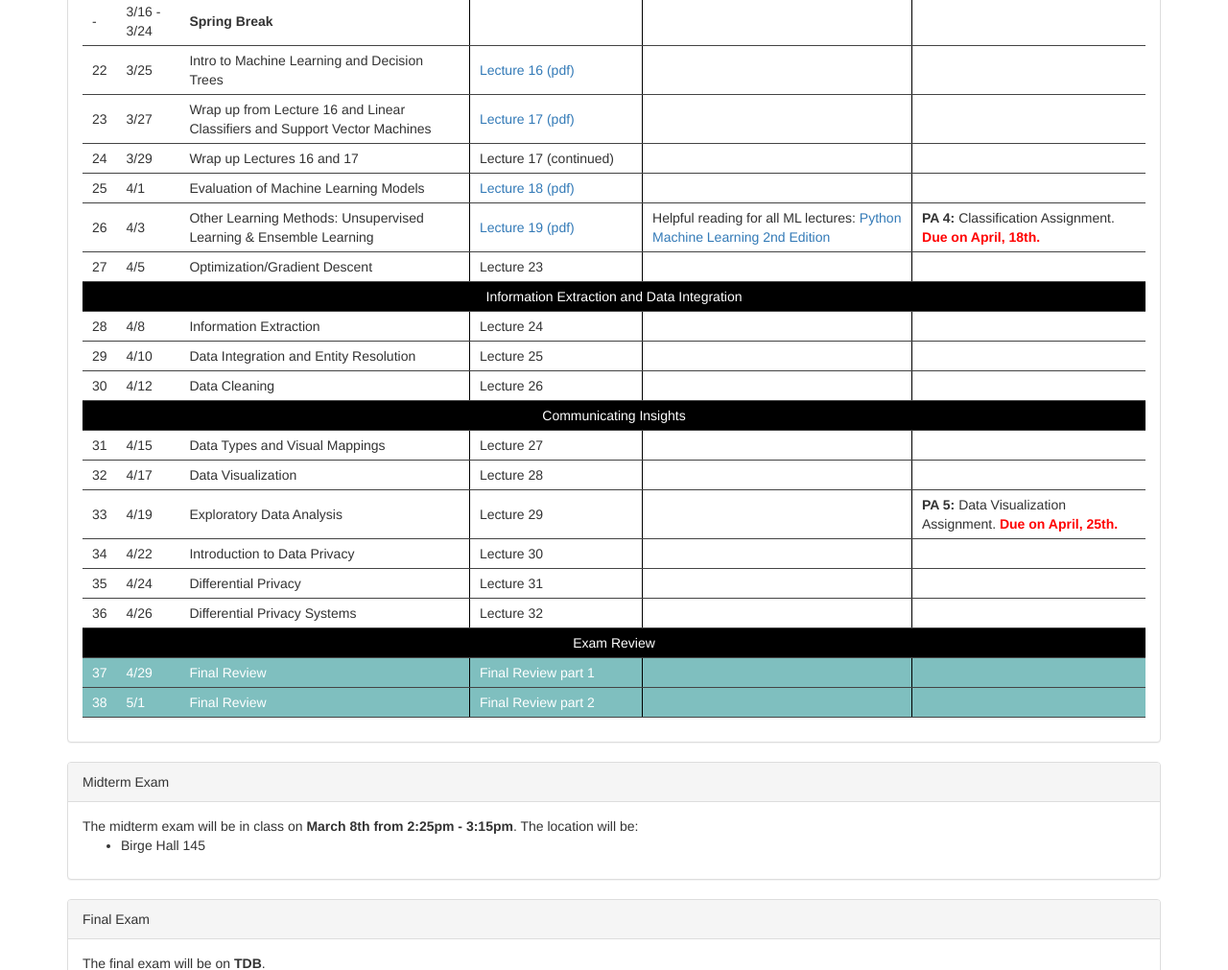
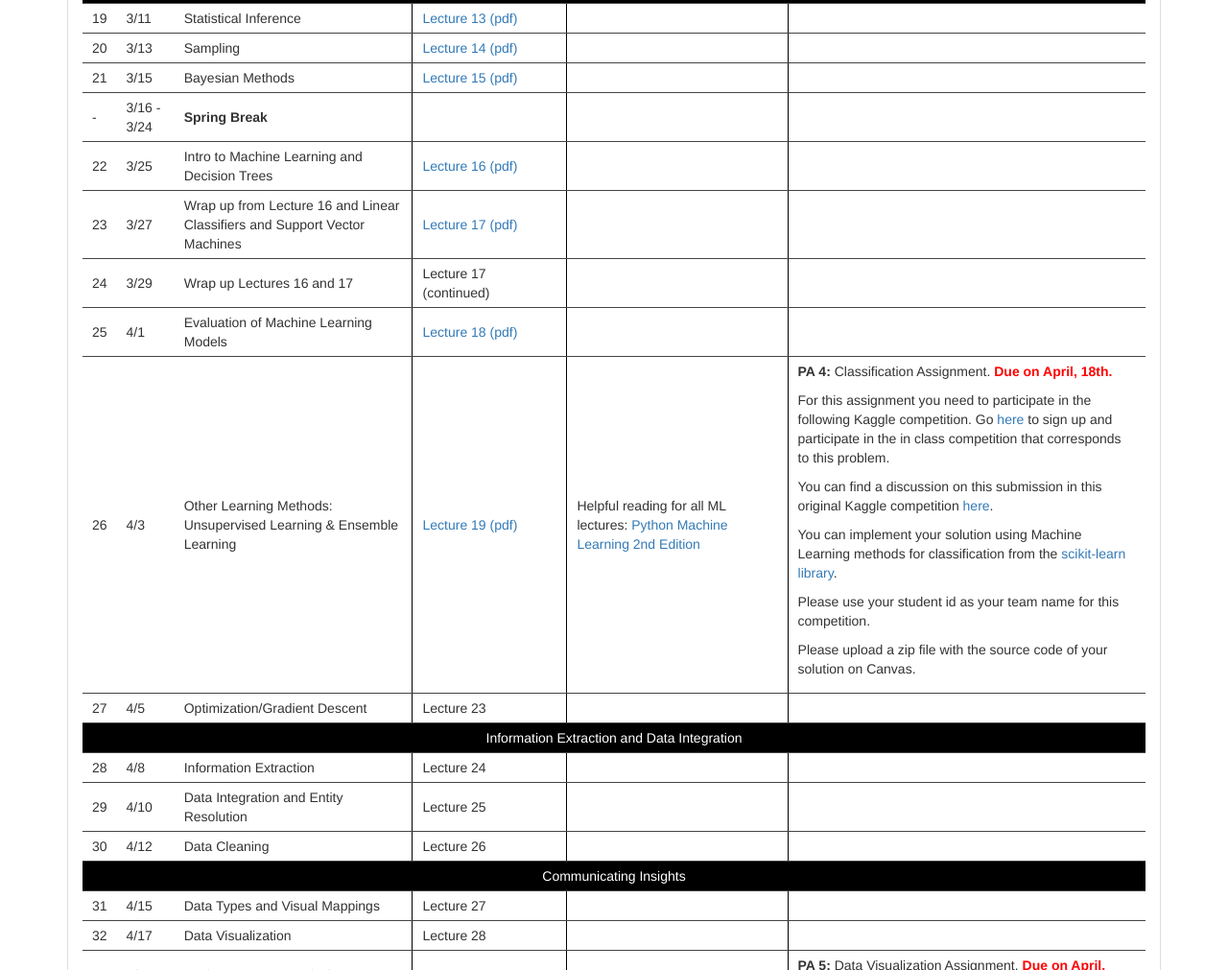
Before and after one commit to thodrek/cs639_spring19, a plain HTML site: page index.html in a window 1280 px wide. Shown: the part 3341-4352 px from the top of the page at 96% size. Drawn offline with nearby package versions, Linux system fonts and the light colour scheme.

Commit message:
added PA4

```diff
--- a/index.html
+++ b/index.html
@@ -530,7 +530,13 @@ The reading material listed below is optional, but you are highly encouraged to
       <a href="./lectures/lecture-19/Lecture_19_UN_EN.pdf">(pdf)</a>
       </td>
       <td class="side-borders">Helpful reading for all ML lectures: <a href="https://github.com/rasbt/python-machine-learning-book-2nd-edition#whats-new-in-the-second-edition-from-the-first-edition">Python Machine Learning 2nd Edition</a></td>
-      <td><b>PA 4: </b>Classification Assignment. <font color="red"><b>Due on April, 18th.</b></font></td>
+      <td><p><b>PA 4: </b>Classification Assignment. <font color="red"><b>Due on April, 18th.</b></font></p>
+        <p>For this assignment you need to participate in the following Kaggle competition. Go <a href="https://www.kaggle.com/c/cs639asgn3">here</a> to sign up and participate in the in class competition that corresponds to this problem.</p>
+        <p>You can find a discussion on this submission in this original Kaggle competition <a href="https://www.kaggle.com/uciml/mushroom-classification">here</a>.</p>
+        <p>You can implement your solution using Machine Learning methods for classification from the <a href="https://scikit-learn.org/stable/supervised_learning.html#supervised-learning">scikit-learn library</a>.</p>
+        <p>Please use your student id as your team name for this competition.</p>
+        <p>Please upload a zip file with the source code of your solution on Canvas.</p>
+      </td>
     </tr>
 
     <tr>
```
